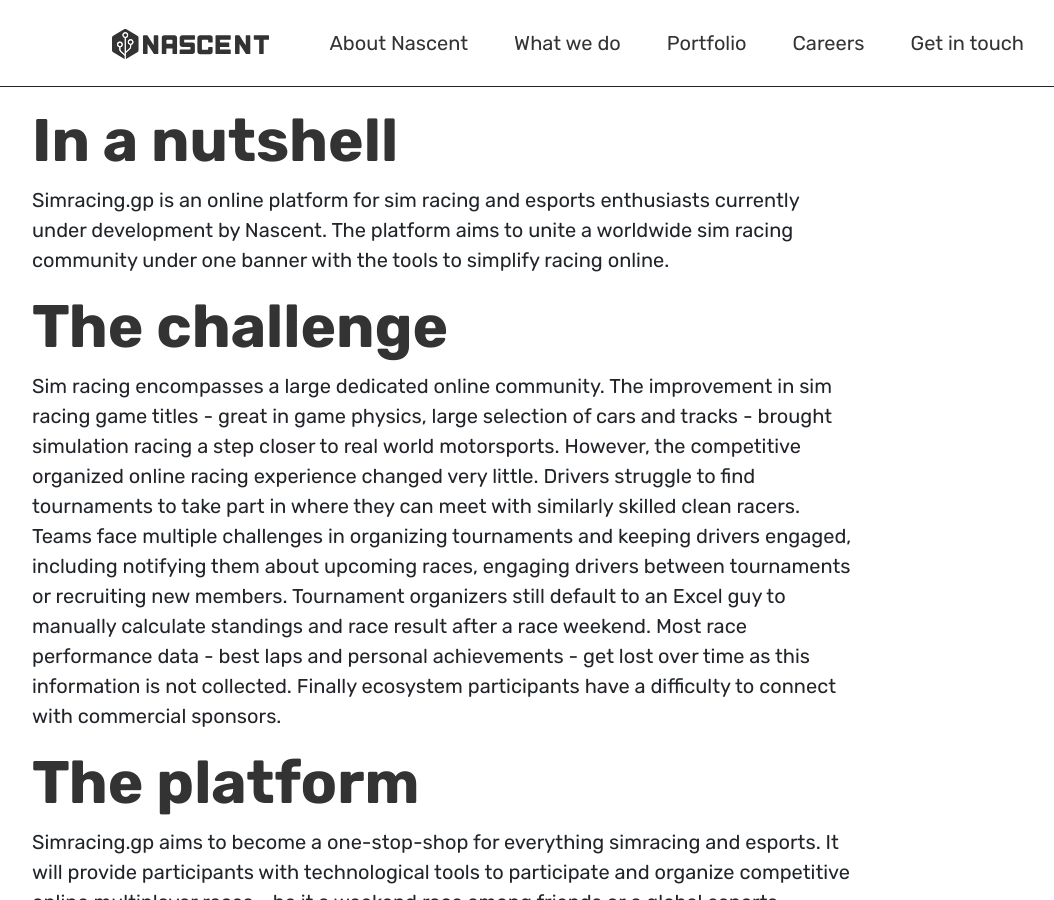
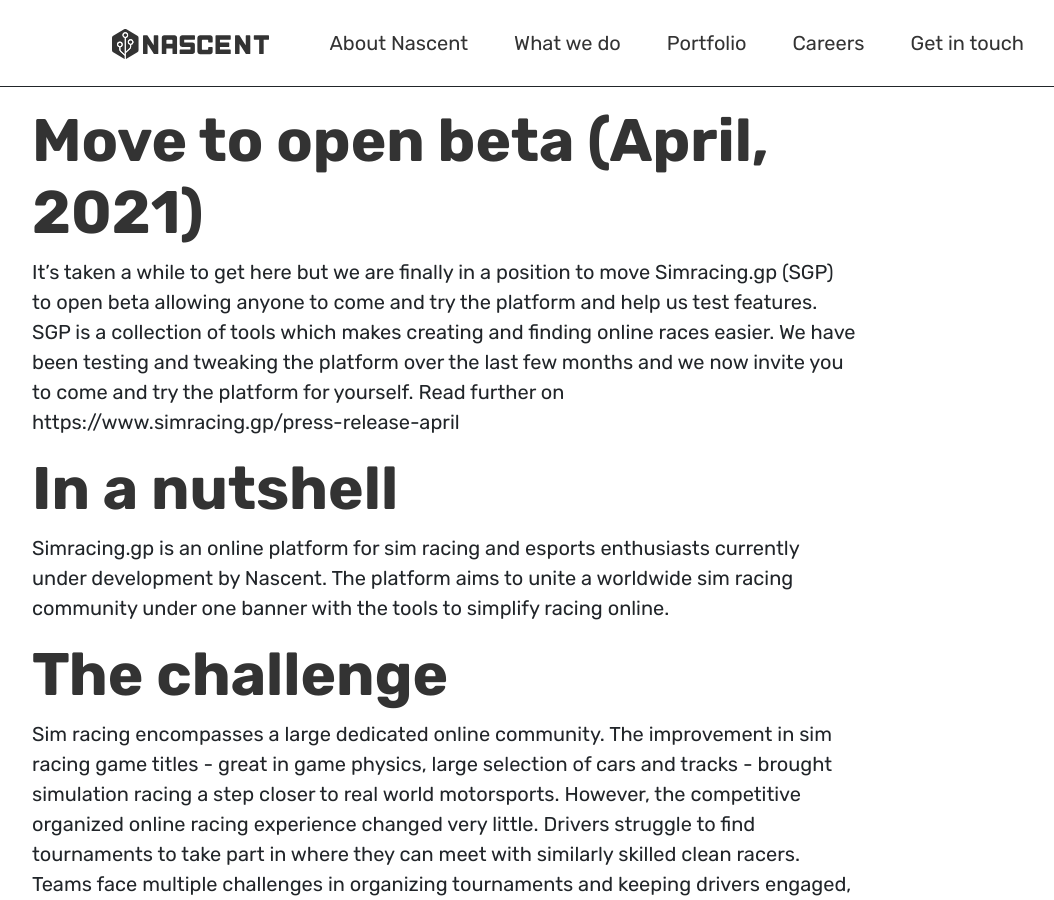
Before and after one commit to nascent-works/nascent-works.github.io, a Jekyll site: the page built from _posts/2020-02-12-case-simracing.markdown, in a window 1280 px wide and 900 px high, scrolled down 755 px. Shown: the whole window, without its empty margins (53-1107 px from the left). Built offline with Jekyll 4.4.1, drawn with Linux system fonts in a browser that asks for light colours; some of the changed text lies outside the part shown.

Commit message:
Update Portfolio item “2020-02-12-case-simracing” (#53)
Automatically generated. Merged on Netlify CMS.

```diff
--- a/_posts/2020-02-12-case-simracing.markdown
+++ b/_posts/2020-02-12-case-simracing.markdown
@@ -1,14 +1,19 @@
 ---
+title: Simracing.GP
 layout: post
-title:  "Simracing.GP"
-date:   2020-02-12 10:33:53 +0300
-categories: [Technology investment]
+date: 2020-02-12 10:33:53 +0300
+categories:
+  - Technology investment
 category: Technology Investment
 img_thumb: assets/img/thumb/sim.jpg
 img_full: assets/img/sim.jpg
 ---
 We are developing an esports platform for sim racing community. The platform will simplify the hosting of racing leagues and tournaments, feature automatic race result collection and racer performance data tracking. The platform will include experimental in-game economy to foster relations between sponsors, teams, players and modding community. The project is developed in partnership with RaceDepartment- the largest sim racing community in the world.
 <!--more-->
+
+## Move to open beta (April, 2021)
+It’s taken a while to get here but we are finally in a position to move Simracing.gp (SGP) to open beta allowing anyone to come and try the platform and help us test features. SGP is a collection of tools which makes creating and finding online races easier. We have been testing and tweaking the platform over the last few months and we now invite you to come and try the platform for yourself.
+Read further on https://www.simracing.gp/press-release-april
 
 ## In a nutshell
 Simracing.gp is an online platform for sim racing and esports enthusiasts currently under development by Nascent. The platform aims to unite a worldwide sim racing community under one banner with the tools to simplify racing online.
@@ -17,9 +22,9 @@
 Sim racing encompasses a large dedicated online community. The improvement in sim racing game titles - great in game physics, large selection of cars and tracks - brought simulation racing a step closer to real world motorsports. However, the competitive organized online racing experience changed very little. Drivers struggle to find tournaments to take part in where they can meet with similarly skilled clean racers. Teams face multiple challenges in organizing tournaments and keeping drivers engaged, including notifying them about upcoming races, engaging drivers between tournaments or recruiting new members. Tournament organizers still default to an Excel guy to manually calculate standings and race result after a race weekend. Most race performance data - best laps and personal achievements - get lost over time as this information is not collected. Finally ecosystem participants have a difficulty to connect with commercial sponsors.
 
 ## The platform
-Simracing.gp aims to become a one-stop-shop for everything simracing and esports. It will provide participants with technological tools to participate and organize competitive online multiplayer races - be it a weekend race among friends or a global esports competition.
+Simracing.gp aims to become a one-stop-shop for everything simracing and esports. It provides participants with technological tools to participate and organize competitive online multiplayer races - be it a weekend race among friends or a global esports competition.
 
-## The Simracing.gp platform will include:
+## The Simracing.gp platform includes:
 * Dedicated servers to launch racing sessions.
 * Support for multiple racing game titles.
 * Automate race result import after a racing session eliminating the task to collect this data manually.
```
